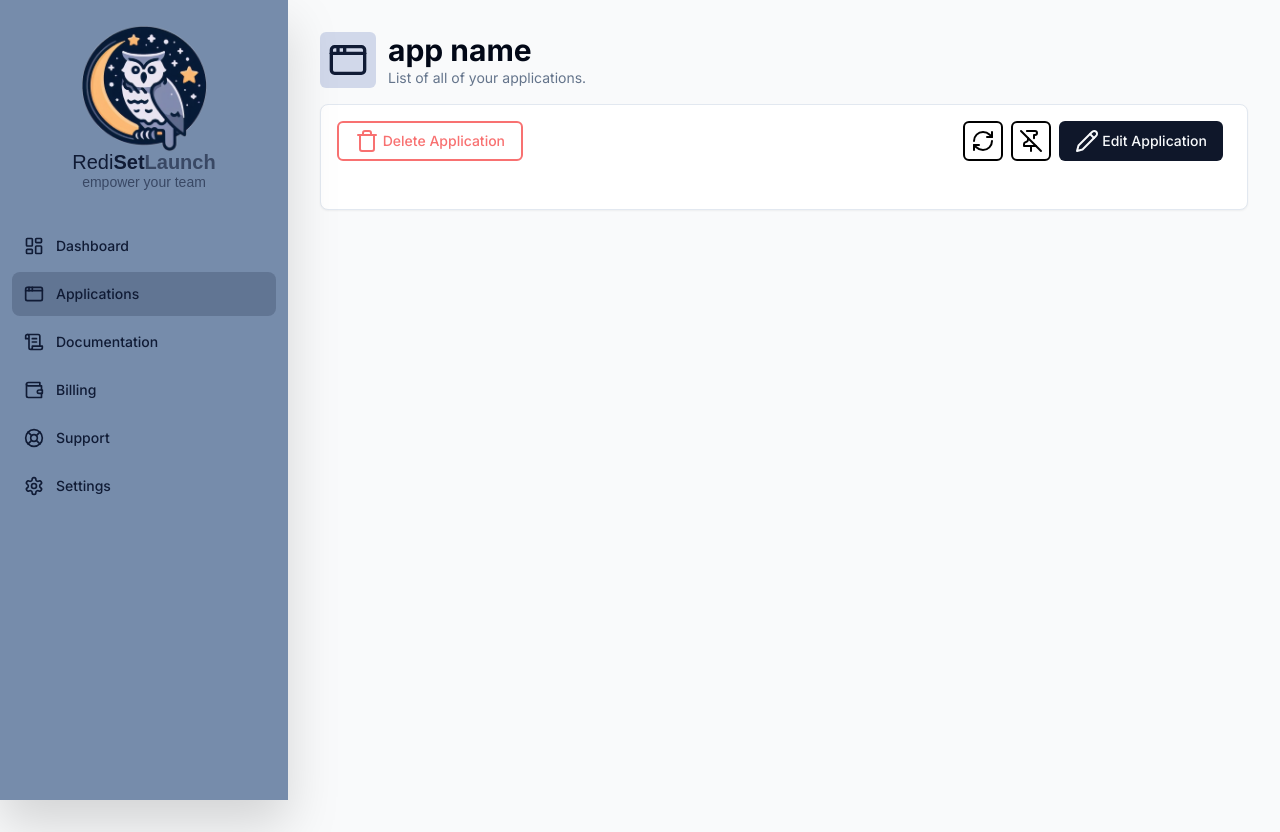
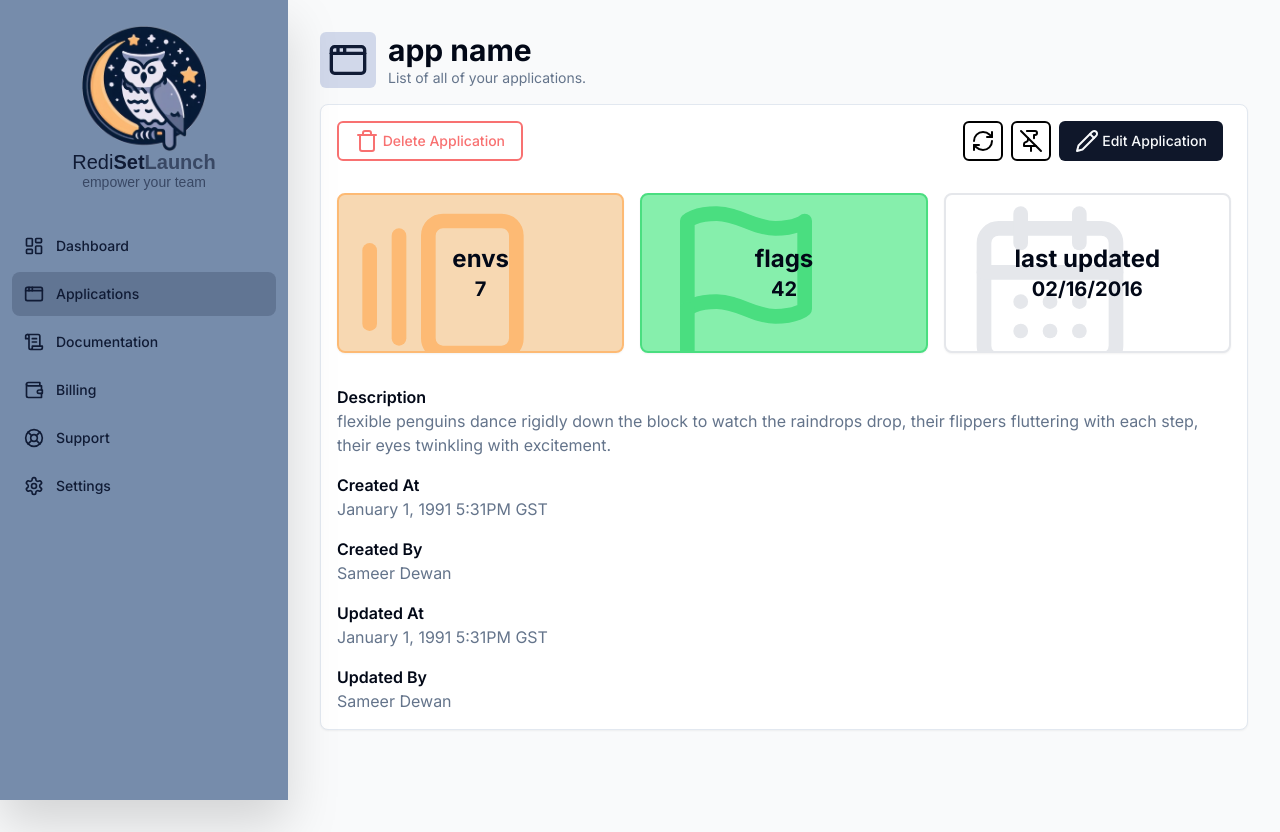
Before and after one commit to sameerdewan/redisetlaunch, a Next.js app: page /dashboard/apps/1 in a window 1280 px wide. Built offline with nearby package versions, Linux system fonts and the light colour scheme; a web font is replaced by a local one.

Commit message:
start the dedicated entity pages

```diff
--- a/app/(dashboard)/(routes)/dashboard/apps/[id]/page.tsx
+++ b/app/(dashboard)/(routes)/dashboard/apps/[id]/page.tsx
@@ -1,11 +1,18 @@
 "use client";
 import React, {useEffect, useState} from "react";
-import {EntityPageContent, Page} from "@/components/Page";
+import {
+    EntityCallout,
+    EntityCalloutContainer,
+    EntityPageContent,
+    EntityPageDetails,
+    EntityField,
+    EntityValue,
+    Page
+} from "@/components/Page";
 import Heading from "@/components/Heading";
-import {AppWindow} from "lucide-react";
-import {ApplicationEntityColors} from "@/lib/utils";
+import {AppWindow, CalendarDaysIcon, Flag, GalleryHorizontalEnd} from "lucide-react";
+import {ApplicationEntityColors, EnvironmentEntityColors, FlagEntityColors} from "@/lib/utils";
 import {useRouter} from "next/navigation";
-import Spinner from "@/components/Spinner";
 
 export default function Application(props: { params: { id: string } }) {
     // State
@@ -17,7 +24,7 @@ export default function Application(props: { params: { id: string } }) {
     // Effects
     useEffect(() => {
         setLoading(true);
-        setTimeout(() => setLoading(false), 5000);
+        setTimeout(() => setLoading(false), 1000);
     }, []);
 
     // User Interface
@@ -37,7 +44,53 @@ export default function Application(props: { params: { id: string } }) {
                 type="Application"
                 loading={loading}
             >
+                <EntityCalloutContainer>
+                    <EntityCallout
+                        title="envs"
+                        value="7"
+                        icon={GalleryHorizontalEnd}
+                        backgroundTwClass={EnvironmentEntityColors.SECONDARY_BACKGROUND}
+                        borderTwClass="border-orange-300"
+                        iconColorTextTwClass="text-orange-300"
+                        positioningTwClasses="left-4 top-1"
+                        onClick={() => {}}
+                    />
+                    <EntityCallout
+                        title="flags"
+                        value="42"
+                        icon={Flag}
+                        backgroundTwClass="bg-green-300"
+                        borderTwClass="border-green-400"
+                        iconColorTextTwClass="text-green-400"
+                        positioningTwClasses="left-4 top-1"
+                        onClick={() => {}}
+                    />
+                    <EntityCallout
+                        title="last updated"
+                        value="02/16/2016"
+                        icon={CalendarDaysIcon}
+                        backgroundTwClass=""
+                        borderTwClass="border-gray-200"
+                        iconColorTextTwClass="text-gray-200"
+                        positioningTwClasses="left-4 top-1"
+                    />
+                </EntityCalloutContainer>
+                <EntityPageDetails>
+                    <EntityField name="Description" />
+                    <EntityValue value="flexible penguins dance rigidly down the block to watch the raindrops drop, their flippers fluttering with each step, their eyes twinkling with excitement."/>
 
+                    <EntityField name="Created At" />
+                    <EntityValue value="January 1, 1991 5:31PM GST"/>
+
+                    <EntityField name="Created By" />
+                    <EntityValue value="Sameer Dewan"/>
+
+                    <EntityField name="Updated At" />
+                    <EntityValue value="January 1, 1991 5:31PM GST"/>
+
+                    <EntityField name="Updated By" />
+                    <EntityValue value="Sameer Dewan"/>
+                </EntityPageDetails>
             </EntityPageContent>
         </Page>
     );
--- a/components/Page.tsx
+++ b/components/Page.tsx
@@ -2,7 +2,7 @@
 import React from "react";
 import {Card} from "@/components/ui/card";
 import {Button} from "@/components/ui/button";
-import {Pencil, PinOff, RefreshCw, Trash} from "lucide-react";
+import {LucideIcon, Pencil, PinOff, RefreshCw, Trash} from "lucide-react";
 import Spinner from "@/components/Spinner";
 
 export function Page(props: React.PropsWithChildren) {
@@ -16,6 +16,34 @@ export function PageContent(props: React.PropsWithChildren) {
     // User Interface
     return (
         <div className="px-4 lg:px-8 pb-16">{props.children}</div>
+    );
+}
+
+export function EntityCalloutContainer(props: React.PropsWithChildren) {
+    // User Interface
+    return (
+        <div className='grid lg:grid-cols-3 md:grid-cols-1 gap-4 mb-8'>{props.children}</div>
+    );
+}
+
+export function EntityCallout(props: {
+    backgroundTwClass: string;
+    borderTwClass: string;
+    iconColorTextTwClass: string;
+    icon: LucideIcon;
+    positioningTwClasses: string;
+    onClick?: (...args: any) => any;
+    title: string;
+    value: string;
+}) {
+    // User Interface
+    return (
+        <Card
+            className={`${props.backgroundTwClass} ${props.borderTwClass} border-2 flex flex-col justify-center items-center text-center h-40 relative overflow-clip rounded-lg ${typeof props.onClick === "function" ? "cursor-pointer hover:shadow-md transition" : ""}`}>
+            <p className="font-bold text-2xl z-20">{props.title}</p>
+            <div className='text-xl font-bold z-20'>{props.value}</div>
+            <props.icon className={`absolute h-44 w-44 ${props.positioningTwClasses} ${props.iconColorTextTwClass} z-10`}/>
+        </Card>
     );
 }
 
@@ -60,7 +88,7 @@ export function EntityPageContent(
                         </div>
                     </article>
                 </section>
-                {props.children}
+                <section className='max-sm:flex max-sm:flex-col-reverse'>{props.children}</section>
                 <Button
                     className='sm:visible md:hidden bg-white text-red-400 border-red-400 border-2 hover:bg-red-500 hover:border-red-500 hover:text-white w-full my-8'
                 >
@@ -70,3 +98,24 @@ export function EntityPageContent(
         </PageContent>
     );
 }
+
+export function EntityPageDetails(props: React.PropsWithChildren) {
+    // User Interface
+    return (
+        <div className='max-sm:mb-8'>{props.children}</div>
+    );
+}
+
+export function EntityField(props: {name: string}) {
+    // User Interface
+    return (
+        <div className='text-md font-semibold mt-4'>{props.name}</div>
+    );
+}
+
+export function EntityValue(props: {value: any}) {
+    // User Interface
+    return (
+        <p className="text-muted-foreground">{props.value}</p>
+    );
+}
--- a/lib/utils.ts
+++ b/lib/utils.ts
@@ -49,3 +49,21 @@ export const ApplicationEntityColors: EntityCardColors = {
   PRIMARY_BACKGROUND: "bg-[#101B35]/50",
   PRIMARY_BACKGROUND_HOVER: "bg-[#101B35]/75"
 };
+
+export const EnvironmentEntityColors: EntityCardColors = {
+  BACKGROUND: "bg-[#F0B166]/70",
+  TEXT: "text-orange-900",
+  SECONDARY_BACKGROUND: "bg-[#F0B166]/50",
+  SECONDARY_BACKGROUND_HOVER: "bg-[#F0B166]",
+  PRIMARY_BACKGROUND: "bg-[#F0B166]/60",
+  PRIMARY_BACKGROUND_HOVER: "bg-[#F0B166]"
+};
+
+export const FlagEntityColors: EntityCardColors = {
+  BACKGROUND: "bg-green-300",
+  TEXT: "text-green-600",
+  SECONDARY_BACKGROUND: "bg-green-400",
+  SECONDARY_BACKGROUND_HOVER: "bg-green-500",
+  PRIMARY_BACKGROUND: "bg-green-500",
+  PRIMARY_BACKGROUND_HOVER: "bg-green-600"
+}
```
